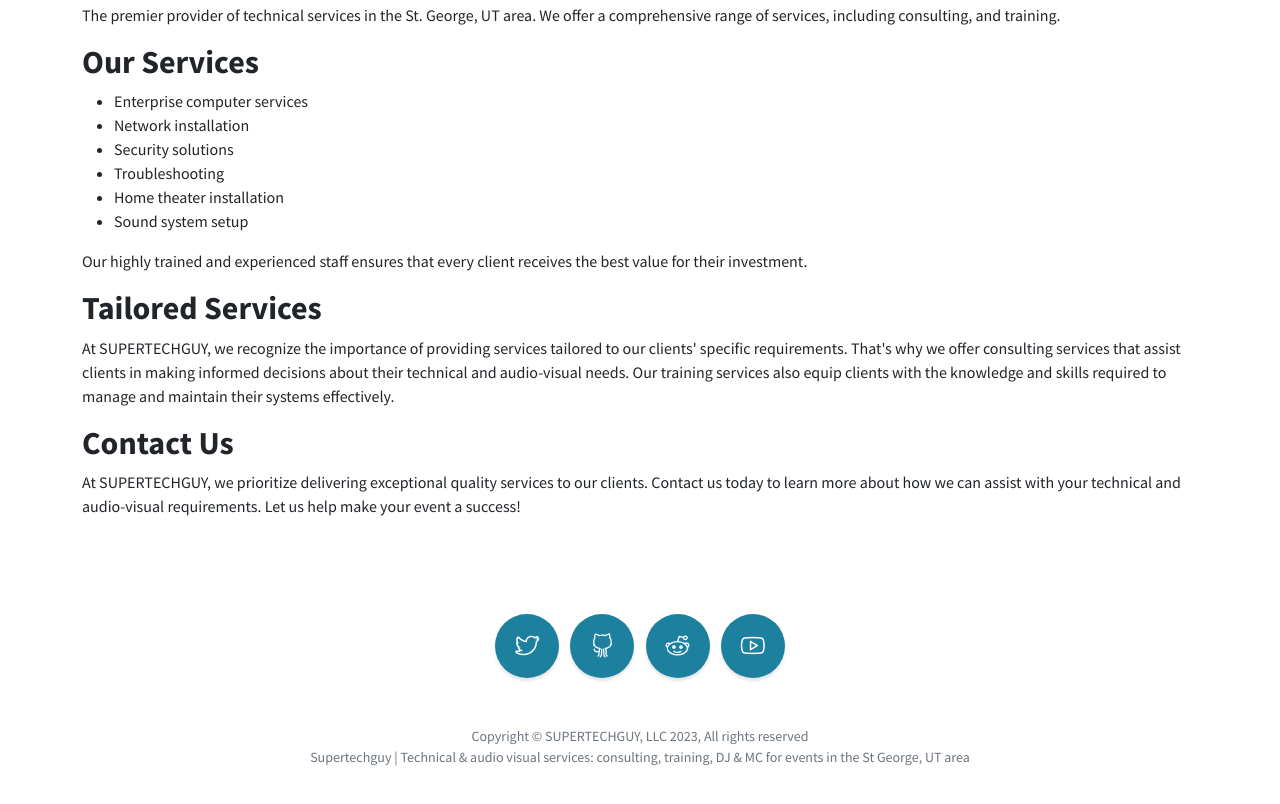
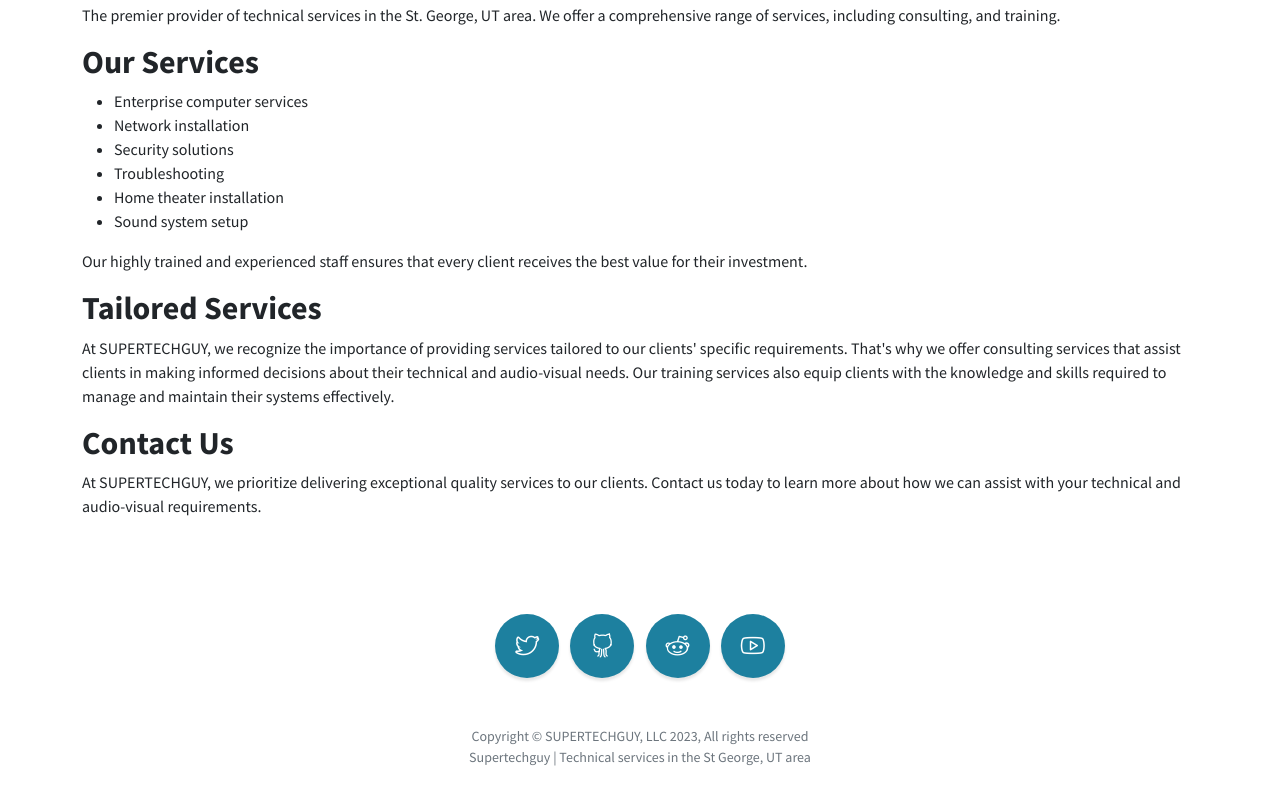
Before and after one commit to supertechguy/supertechguy.github.io, a plain HTML site: page index.html in a window 1280 px wide. Shown: the part 901-1705 px from the top of the page. Drawn offline with nearby package versions, Linux system fonts and the light colour scheme.

Commit message:
Update index.html

```diff
--- a/index.html
+++ b/index.html
@@ -89,7 +89,7 @@
       <h2>Tailored Services</h2>
       <p>At SUPERTECHGUY, we recognize the importance of providing services tailored to our clients' specific requirements. That's why we offer consulting services that assist clients in making informed decisions about their technical and audio-visual needs. Our training services also equip clients with the knowledge and skills required to manage and maintain their systems effectively.</p>
       <h2>Contact Us</h2>
-      <p>At SUPERTECHGUY, we prioritize delivering exceptional quality services to our clients. Contact us today to learn more about how we can assist with your technical and audio-visual requirements. Let us help make your event a success!</p>
+      <p>At SUPERTECHGUY, we prioritize delivering exceptional quality services to our clients. Contact us today to learn more about how we can assist with your technical and audio-visual requirements.</p>
     </div>
     <!-- Footer -->
     <footer class="footer text-center">
@@ -117,7 +117,7 @@
           </li>
         </ul>
         <p class="text-muted small mb-0">Copyright &copy; SUPERTECHGUY, LLC 2023, All rights reserved</p>
-        <p class="text-muted small mb-0">Supertechguy | Technical & audio visual services: consulting, training, DJ & MC for events in the St George, UT area</p>
+        <p class="text-muted small mb-0">Supertechguy | Technical services in the St George, UT area</p>
       </div>
     </footer>
 
```
